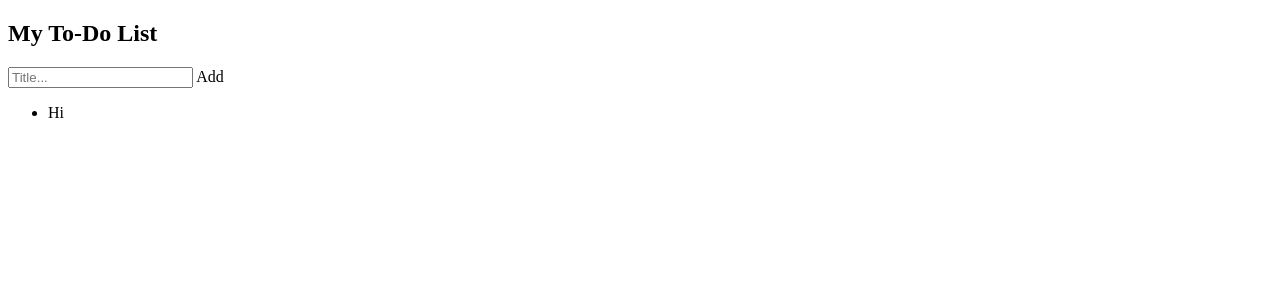
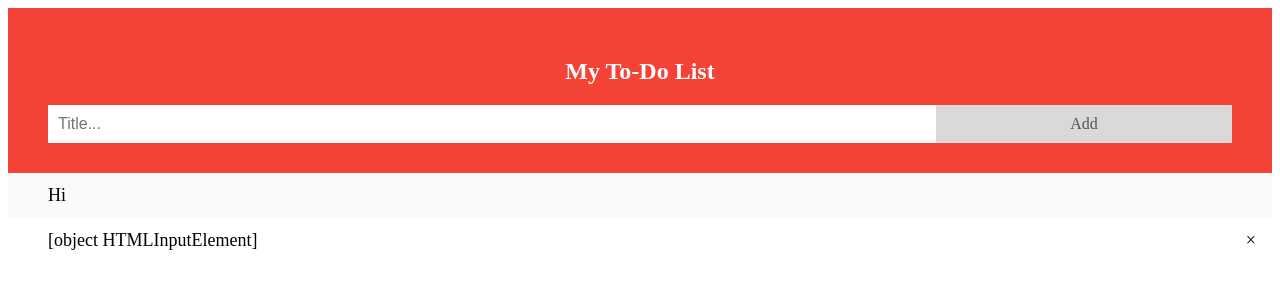
Before and after one commit to HiiragiRei/simple_to-do-list, a plain HTML site: page index.html in a window 1280 px wide. Both pictures are taken after a click on the element "Add". Drawn offline with nearby package versions, Linux system fonts and the light colour scheme.

Commit message:
all finished BUT have BUG
all finished according to the tutorial but has several bug, need to fix
And wait for improvement

```diff
--- a/app.js
+++ b/app.js
@@ -9,3 +9,43 @@ for(i=0; i<nodeList.length; ++i){
     span.appendChild(txt); // appendChild :
     nodeList[i].appendChild(span);
 }
+
+// click close button to hide current list item
+var close = document.getElementsByClassName("close");
+for(i=0; i<close.length; ++i){
+    close[i].onclick = function(){
+        var div = this.parentElement;
+        div.style.display = "none";
+    }
+}
+
+// add "checked" symbol when clicking list item
+
+
+// create new list when clicking on "Add" button
+function newElement(){  // back at html <span onclick="newElement()" ...>
+    var li = document.createElement("li"); // = create new list
+    var inputValue = document.getElementById("myInput");
+    var node = document.createTextNode(inputValue);
+
+    li.appendChild(node);
+    if(inputValue='') // if user didn't type anything
+        alert("You must write something!");
+    else
+        document.getElementById("myList").appendChild(li);
+
+    document.getElementById("myInput").value="";
+
+    var span = document.createElement("SPAN");
+    var txt = document.createTextNode("\u00D7");
+    span.className="close";
+    span.appendChild(txt);
+    li.appendChild(span);
+
+    for(i=0; i<close.length; ++i){
+        close[i].onclick = function(){
+            var div = this.parentElement;
+            div.style.display = "none";
+        }
+    }
+}
--- a/index.html
+++ b/index.html
@@ -5,6 +5,11 @@
     <meta http-equiv="X-UA-Compatible" content="IE=edge">
     <meta name="viewport" content="width=device-width, initial-scale=1.0">
     <title>My To-Do List</title>
+
+	<script src='https://cdnjs.cloudflare.com/ajax/libs/jquery/3.2.1/jquery.min.js'></script>
+
+    <link rel="stylesheet" href="main.css">
+    <script src="app.js"></script>
 </head>
 <body>
     <div class="header">
@@ -13,7 +18,7 @@
         <span onclick="newElement()" class="addBtn">Add</span>
     </div>
     <!-- list below -->
-    <ul id="list">
+    <ul id="myList">
         <li>Hi</li>
     </ul>
 </body>
--- a/main.css
+++ b/main.css
@@ -47,5 +47,53 @@ ul li.checked::before{ /* add a "checked" mark when clicked */
 }
 
 .close{
+    position: absolute;
+    right: 0;
+    top: 0;
+    padding: 12px 16px 12px 16px;
+}
 
+.close:hover{
+    background-color: #f44336;
+    color: white;
 }
+
+.header{
+    background-color: #f44336;
+    padding: 30px 40px;
+    color: white;
+    text-align: center;
+}
+
+.header:after{
+    content: "";
+    display: table;
+    clear: both;
+}
+/* for <input> style */
+input {
+    margin: 0;
+    border: none;
+    border-radius: 0;
+    width: 75%;
+    padding: 10px;
+    float: left;
+    font-size: 16px;
+}
+/* for the "Add" button style */
+.addBtn{
+    padding: 10px;
+    width: 25%;
+    background: #d9d9d9;
+    color: #555555;
+    float: left;
+    text-align: center;
+    font-size: 16px;
+    cursor: pointer;
+    transition: 0.3s;
+    border-radius: 0;
+}
+
+.addBtn:hover{
+    background-color: #bbbbbb;
+}
```
